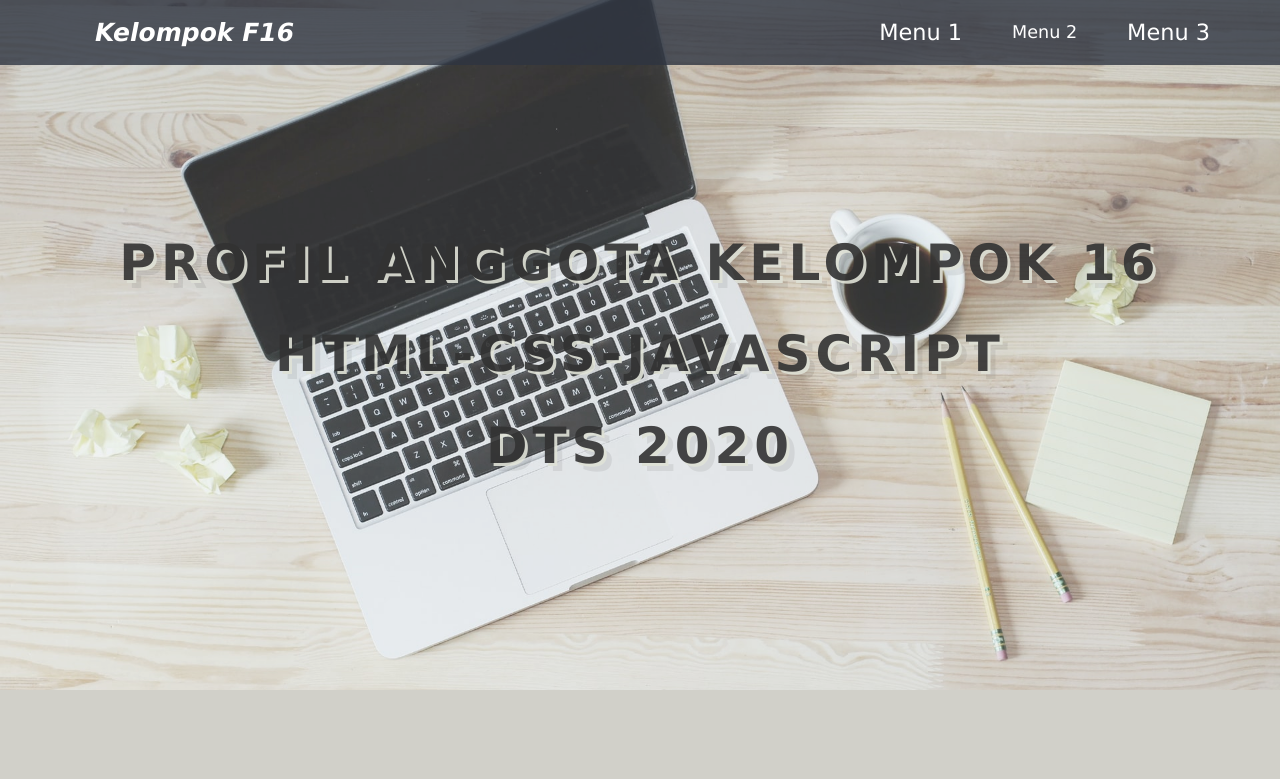
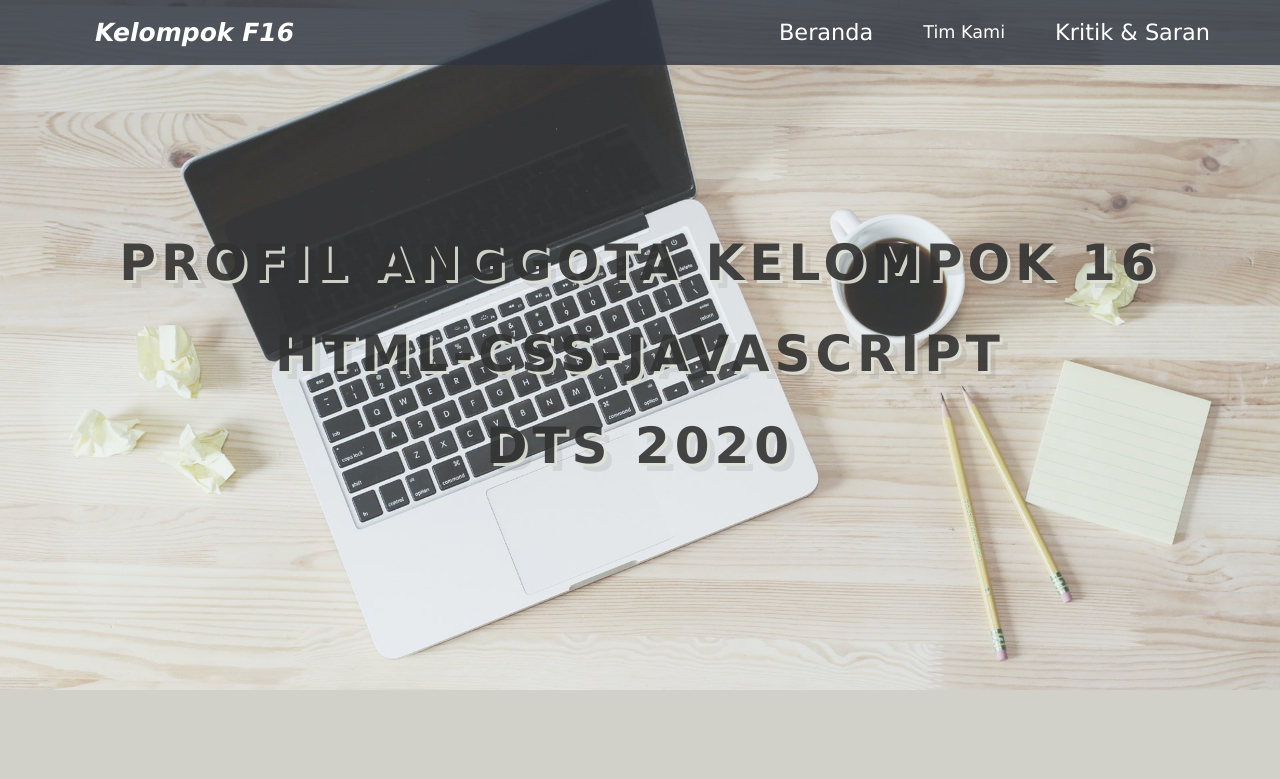
Before and after one commit to MariefW/F16_DTS20, a plain HTML site: page index.html in a window 1280 px wide. Shown: the top 779 px of the page. Drawn offline with Linux system fonts and the light colour scheme.

Commit message:
navbar menu fixed

```diff
--- a/index.html
+++ b/index.html
@@ -16,9 +16,9 @@
         </div>
         <div class="menu-icon"><span class="fa fa-bars"></span></div>
         <div class="header-right">
-          <a href="#profil" class="menu-1">Menu 1</a>
-          <a href="#tim" class="menu-2">Menu 2</a>
-          <a href="#kritik" class="menu-1">Menu 3</a>
+          <a href="#profil" class="menu-1">Beranda</a>
+          <a href="#tim" class="menu-2">Tim Kami</a>
+          <a href="#kritik" class="menu-1">Kritik & Saran</a>
         </div>
 
       </div>
```
